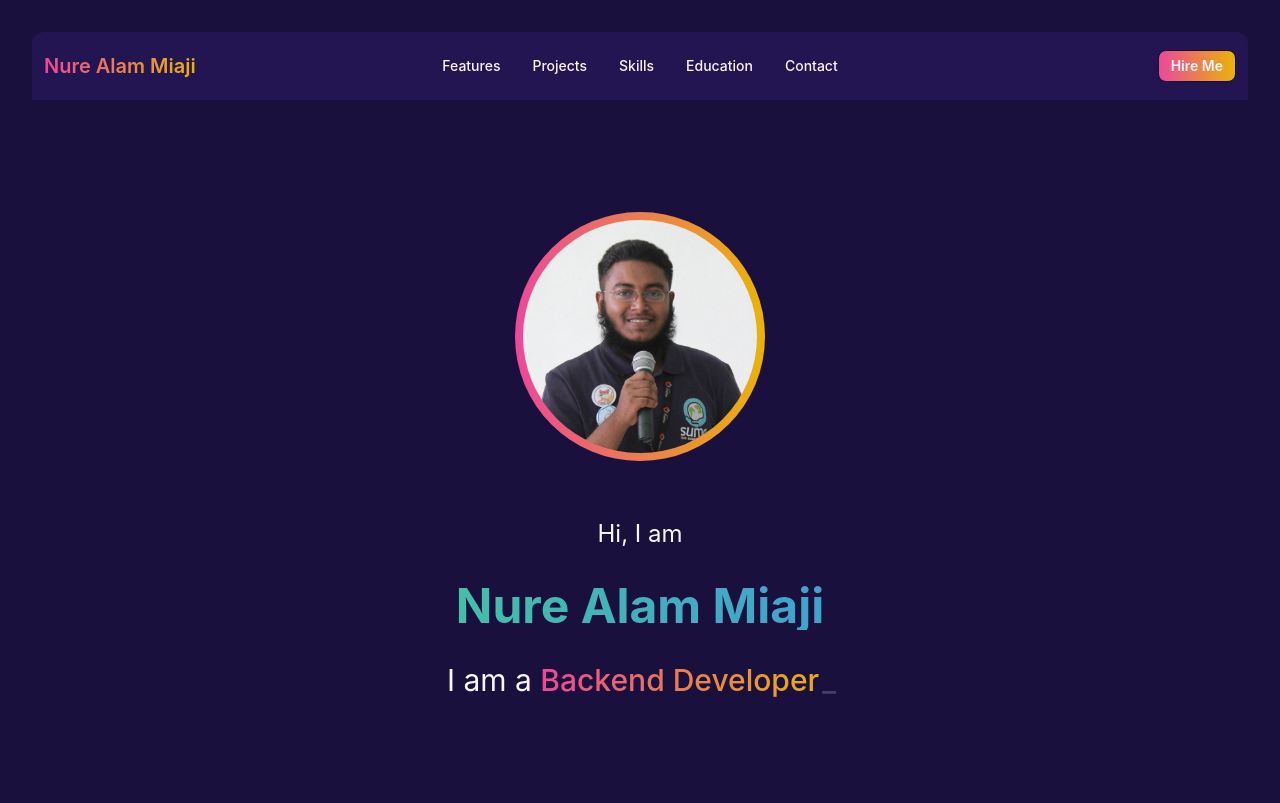
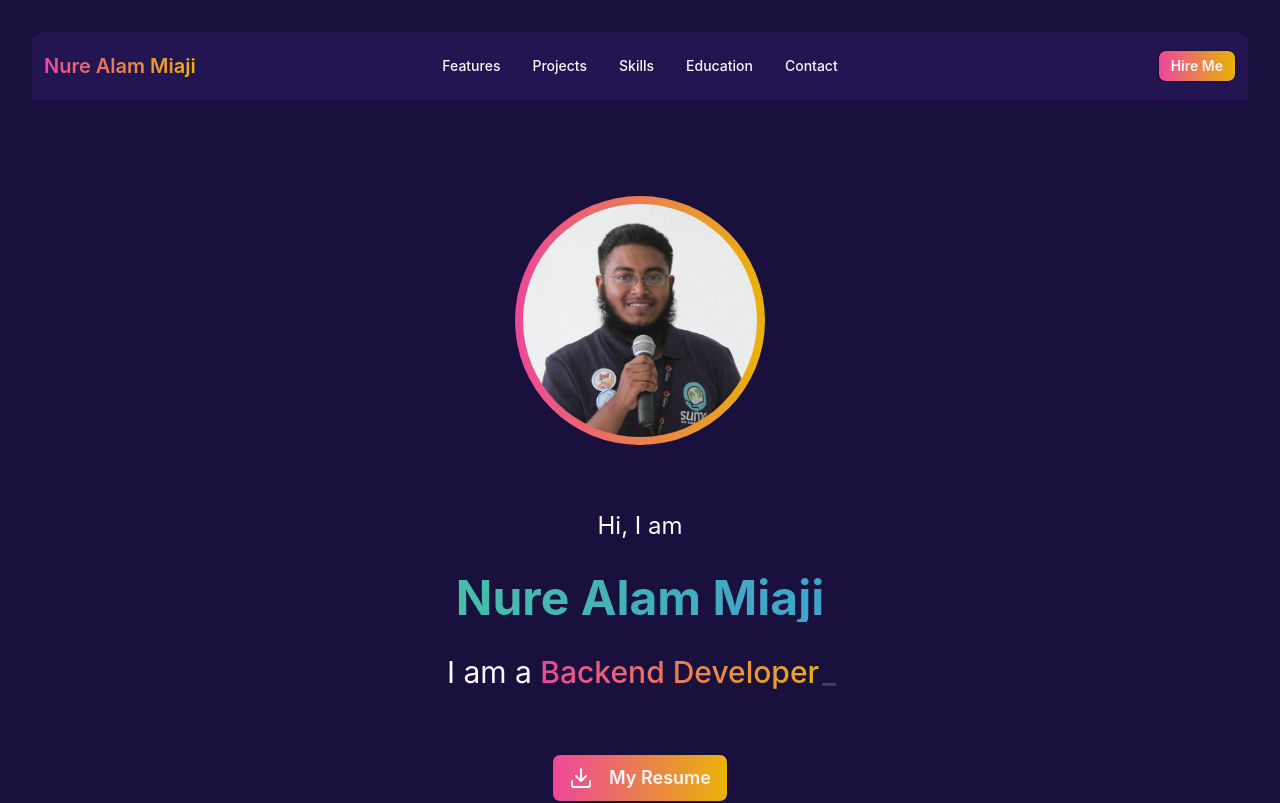
Before and after one commit to nurealammiaji/nurealammiaji, a React (Vite) app: page / in a window 1280 px wide. Shown: the top 803 px of the page. Built offline with nearby package versions, Linux system fonts and the light colour scheme.

Commit message:
resume added

```diff
--- a/src/components/Hero/Hero.jsx
+++ b/src/components/Hero/Hero.jsx
@@ -1,19 +1,25 @@
 import photo from "/nurealammiaji.jpg";
 import { Typewriter } from 'react-simple-typewriter';
 import Tilt from 'react-parallax-tilt';
+import { LuDownload } from "react-icons/lu";
 
 const Hero = () => {
     return (
         <div>
-            <figure className="w-[250px] md:h-[250px] mt-16 mx-auto rounded-full">
+            <figure className="w-[250px] md:h-[250px] mx-auto rounded-full mt-12">
                 <Tilt>
                     <img className="p-2 rounded-full bg-gradient-to-r from-pink-500 to-yellow-500 hover:from-green-400 hover:to-blue-400" src={photo} alt="Photo of Nure Alam Miaji" />
                 </Tilt>
             </figure>
-            <div className="mt-14">
+            <div className="mt-16">
                 <p className="text-2xl">Hi, I am</p>
                 <h1 className="my-8 text-5xl font-bold text-transparent bg-gradient-to-r from-green-400 to-blue-500 bg-clip-text">Nure Alam Miaji</h1>
                 <p className="text-3xl">I am a <span className="font-medium text-transparent bg-gradient-to-r from-pink-500 to-yellow-500 bg-clip-text"><Typewriter words={["Frontend Developer", "Backend Developer", "Full Stack Developer"]} cursor cursorStyle={"_"} cursorColor={"white"} cursorBlinking loop typeSpeed={100} deleteSpeed={50} delaySpeed={1500} /></span></p>
+            </div>
+            <div className="mt-16">
+                <div>
+                    <a href="https://drive.google.com/file/d/1A1v23Gkh20rH6QWU1HfSjXE5sIDlPwGy/view?usp=sharing" target="_blank" className="text-lg transition-colors ease-in-out delay-0 btn bg-gradient-to-r hover:from-green-400 hover:to-blue-500 from-pink-500 to-yellow-500"><LuDownload className="mr-2 text-2xl" /> My Resume</a>
+                </div>
             </div>
         </div>
     );
```
Also changed, not shown: src/components/Navbar/Navbar.jsx (+0 -9 lines).
